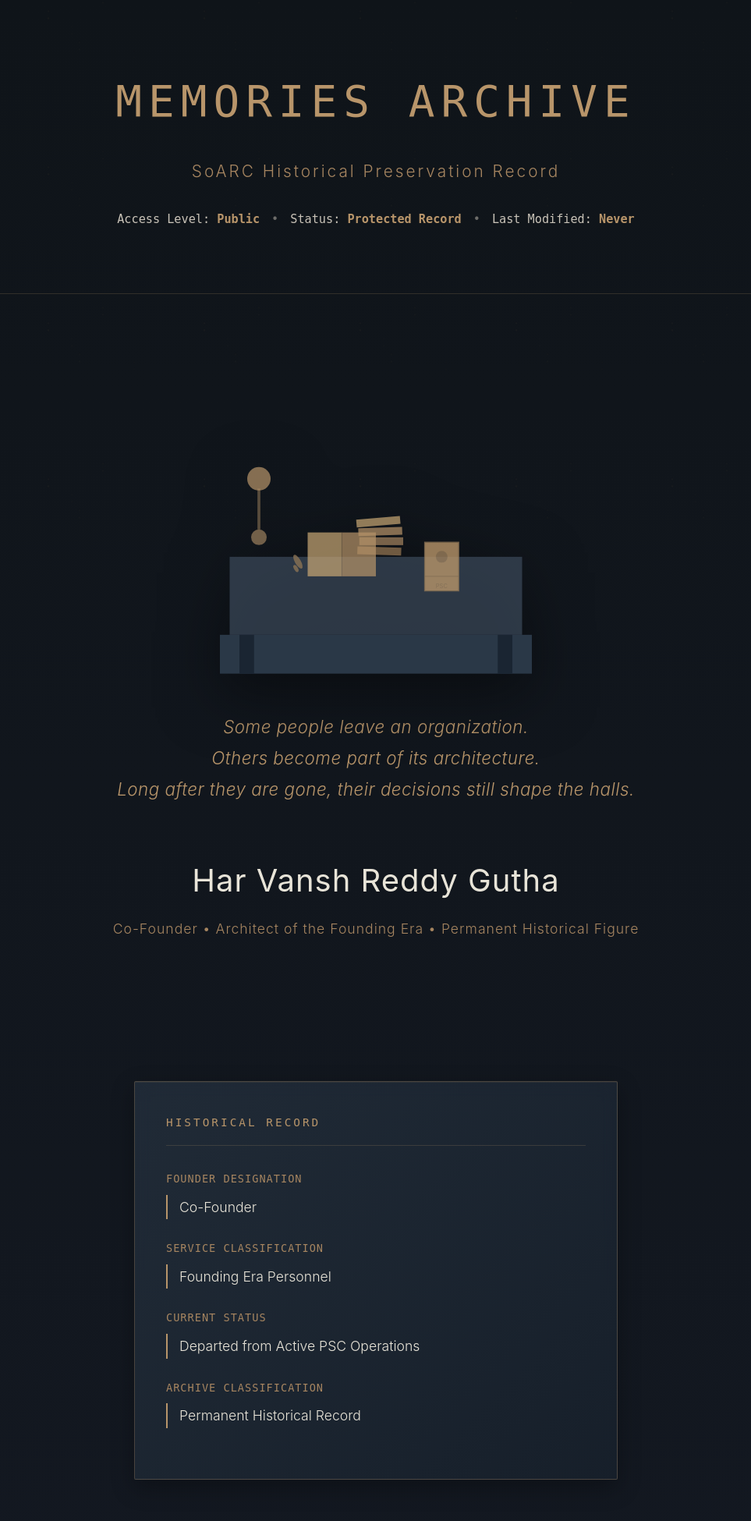
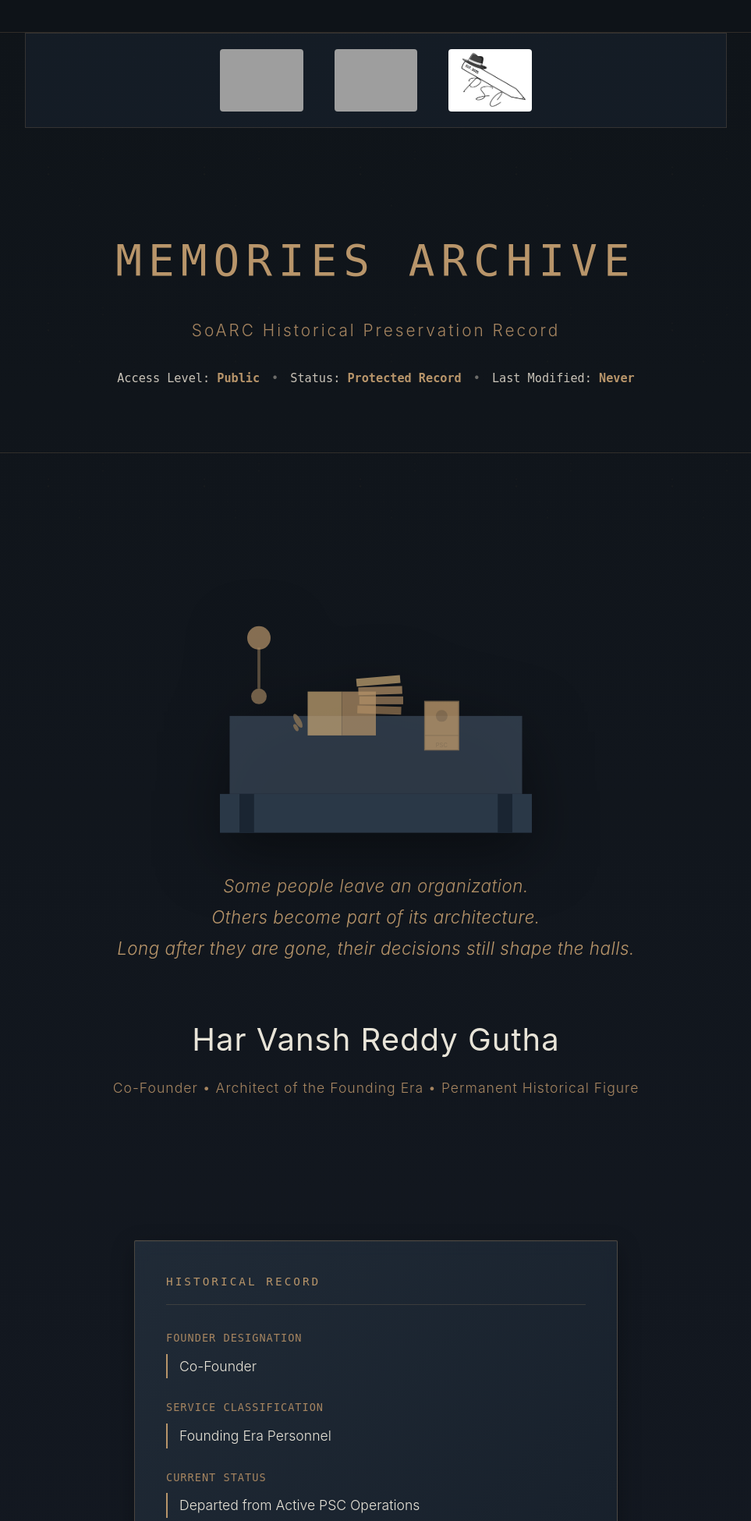
Before and after one commit to the-kitten-strikes-back/psc-official, a Flask app: page /memories in a window 1280 px wide. Shown: the top 1950 px of the page at 78% size, without its empty margins (158-1121 px from the left). Run offline with Flask 3, Linux system fonts and the light colour scheme; data that the repository does not hold is empty; grey boxes are pictures that could not be loaded.

Commit message:
added some images and a marquee to the memories page

```diff
--- a/app.py
+++ b/app.py
@@ -1617,6 +1617,7 @@ def sector_page(sector):
         archives = PenArchive.query.order_by(PenArchive.updated_at.desc()).all()
         legendary = [a for a in archives if a.legendary]
         events = ArchiveEvent.query.order_by(ArchiveEvent.created_at.desc()).all()
+        pending_memories = FounderMemory.query.filter_by(status="pending").order_by(FounderMemory.created_at.asc()).all()
         return render_template(
             "sector_soarc.html",
             config=SECTOR_CONFIG[sector],
@@ -1626,11 +1627,13 @@ def sector_page(sector):
                 "archives": len(archives),
                 "legendary": len(legendary),
                 "pens": len(pens),
+                "pending_memories": len(pending_memories),
             },
             pens=pens,
             archives=archives,
             legendary=legendary,
             events=events,
+            pending_memories=pending_memories,
         )
 
     if sector == "socaj":
--- a/templates/memories.html
+++ b/templates/memories.html
@@ -6,9 +6,52 @@
     <title>Memories Archive | PSC</title>
     <link rel="stylesheet" href="{{ url_for('static', filename='memories.css') }}">
     <link rel="shortcut icon" href="{{ url_for('static', filename='favicon.ico') }}">
+    <style>
+      .marquee-bar{
+        background:rgba(15,20,25,0.95);
+        border-bottom:1px solid rgba(184,149,106,0.2);
+        padding:6px 0;
+        font-size:12px;
+        color:var(--text-muted);
+        font-family:'JetBrains Mono',monospace;
+        letter-spacing:2px;
+        position:relative;
+        z-index:2;
+      }
+      .image-banner{
+        display:flex;
+        justify-content:center;
+        align-items:center;
+        gap:40px;
+        margin-bottom:40px;
+        padding:20px;
+        background:rgba(26,37,50,0.5);
+        border:1px solid rgba(184,149,106,0.2);
+        position:relative;
+        z-index:2;
+        max-width:900px;
+        margin-left:auto;
+        margin-right:auto;
+      }
+      .banner-img{
+        height:80px;
+        width:auto;
+        border-radius:4px;
+        object-fit:contain;
+      }
+    </style>
 </head>
 <body>
+    <div class="marquee-bar">
+        <marquee>PSC MEMBERS: [add names here]</marquee>
+    </div>
     <div class="dust-particles"></div>
+
+    <div class="image-banner">
+        <img class="banner-img" src="https://encrypted-tbn1.gstatic.com/shopping?q=tbn:ANd9GcTt_fdO5Zv6Na-UQDpG-ApHLGqnHQgksbFflTcZzQYGnIobPHt4VgzHRHfaDez503EMZ_cujLKPTvOHOaOn541LFViylowRr9kadPOIDYYJS5Q3e7NAOnAUVM0uLXxpEt_TjgtpS6v3rwk&usqp=CAc" alt="Pen image 1">
+        <img class="banner-img" src="https://encrypted-tbn0.gstatic.com/images?q=tbn:ANd9GcS3NT1fOoDaS7MULn8L7xgw87fZXXajiowKAQ&s" alt="Pen image 2">
+        <img class="banner-img" src="{{ url_for('static', filename='logo.png') }}" alt="PSC Logo">
+    </div>
 
     <!-- Arrival Experience Section -->
     <section class="memories-header fade-in">
```
Also changed, not shown: templates/sector_soarc.html (+44 -0 lines).
